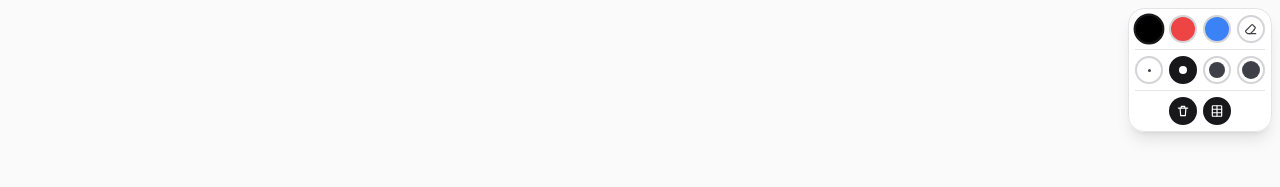
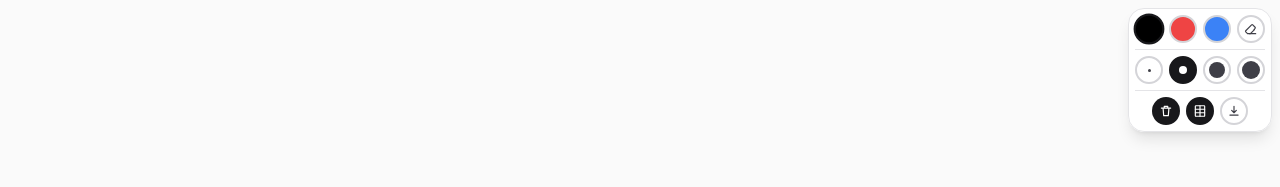
Before and after one commit to Misachu10032/draw-guess, a Next.js app: page / in a window 1280 px wide. Shown: the top 187 px of the page. Built offline with nearby package versions, Linux system fonts and the light colour scheme.

Commit message:
download button

```diff
--- a/src/components/DrawingBoard.tsx
+++ b/src/components/DrawingBoard.tsx
@@ -16,6 +16,12 @@ const THICKNESSES = [
   { name: "Extra thick", value: 28 },
 ] as const;
 
+// Kept in one place so the exported PNG's compositing math always matches the
+// CSS transform applied to the on-screen court image.
+const COURT_SCALE = 1.15;
+const COURT_TRANSLATE_X_PCT = -5;
+const COURT_TRANSLATE_Y_PCT = 4;
+
 type Point = { x: number; y: number };
 
 export default function DrawingBoard() {
@@ -24,6 +30,7 @@ export default function DrawingBoard() {
   const ctxRef = useRef<CanvasRenderingContext2D | null>(null);
   const lastPointRef = useRef<Point | null>(null);
   const drawingPointerIdRef = useRef<number | null>(null);
+  const courtImgRef = useRef<HTMLImageElement | null>(null);
 
   const [color, setColor] = useState<string>(COLORS[0].value);
   const [lineWidth, setLineWidth] = useState<number>(THICKNESSES[1].value);
@@ -150,6 +157,57 @@ export default function DrawingBoard() {
     ctx.clearRect(0, 0, canvas.width, canvas.height);
   };
 
+  const handleSave = () => {
+    const canvas = canvasRef.current;
+    if (!canvas || canvas.width === 0 || canvas.height === 0) return;
+
+    const exportCanvas = document.createElement("canvas");
+    exportCanvas.width = canvas.width;
+    exportCanvas.height = canvas.height;
+    const exportCtx = exportCanvas.getContext("2d");
+    if (!exportCtx) return;
+
+    const w = canvas.width;
+    const h = canvas.height;
+    exportCtx.fillStyle = "#ffffff";
+    exportCtx.fillRect(0, 0, w, h);
+
+    const courtImg = courtImgRef.current;
+    if (showCourt && courtImg && courtImg.complete && courtImg.naturalWidth > 0) {
+      // Replicate the CSS object-fit: cover + transform applied to the on-screen
+      // court image, so the exported PNG matches what's actually visible.
+      const coverScale = Math.max(w / courtImg.naturalWidth, h / courtImg.naturalHeight);
+      const baseW = courtImg.naturalWidth * coverScale;
+      const baseH = courtImg.naturalHeight * coverScale;
+      const baseX = (w - baseW) / 2;
+      const baseY = (h - baseH) / 2;
+
+      const cx = w / 2;
+      const cy = h / 2;
+      const tx = (COURT_TRANSLATE_X_PCT / 100) * w;
+      const ty = (COURT_TRANSLATE_Y_PCT / 100) * h;
+
+      const destW = baseW * COURT_SCALE;
+      const destH = baseH * COURT_SCALE;
+      const destX = cx + COURT_SCALE * (baseX - cx + tx);
+      const destY = cy + COURT_SCALE * (baseY - cy + ty);
+
+      exportCtx.drawImage(courtImg, destX, destY, destW, destH);
+    }
+
+    exportCtx.drawImage(canvas, 0, 0);
+
+    exportCanvas.toBlob((blob) => {
+      if (!blob) return;
+      const url = URL.createObjectURL(blob);
+      const link = document.createElement("a");
+      link.href = url;
+      link.download = `drawing-${Date.now()}.png`;
+      link.click();
+      URL.revokeObjectURL(url);
+    }, "image/png");
+  };
+
   return (
     <div className="flex h-full w-full flex-col bg-zinc-50">
       <div
@@ -246,6 +304,18 @@ export default function DrawingBoard() {
                 <path d="M4 9h16M4 15h16M12 3v18" strokeLinecap="round" />
               </svg>
             </button>
+
+            <button
+              type="button"
+              aria-label="Save drawing"
+              onClick={handleSave}
+              className="flex h-7 w-7 items-center justify-center rounded-full border-2 border-zinc-300 bg-white text-zinc-700 transition-colors active:scale-95"
+            >
+              <svg viewBox="0 0 24 24" className="h-3.5 w-3.5" fill="none" stroke="currentColor" strokeWidth={2}>
+                <path d="M12 4v11m0 0l-4-4m4 4l4-4" strokeLinecap="round" strokeLinejoin="round" />
+                <path d="M5 19h14" strokeLinecap="round" />
+              </svg>
+            </button>
           </div>
         </div>
       </div>
@@ -257,13 +327,14 @@ export default function DrawingBoard() {
         >
           {showCourt && (
             <Image
+              ref={courtImgRef}
               src="/court/court.webp"
               alt=""
               fill
               priority
               draggable={false}
               className="pointer-events-none select-none object-cover"
-              style={{ transform: "scale(1.15) translate(-5%, 4%)" }}
+              style={{ transform: `scale(${COURT_SCALE}) translate(${COURT_TRANSLATE_X_PCT}%, ${COURT_TRANSLATE_Y_PCT}%)` }}
             />
           )}
           <div ref={containerRef} className="relative z-10 h-full w-full touch-none">
```
